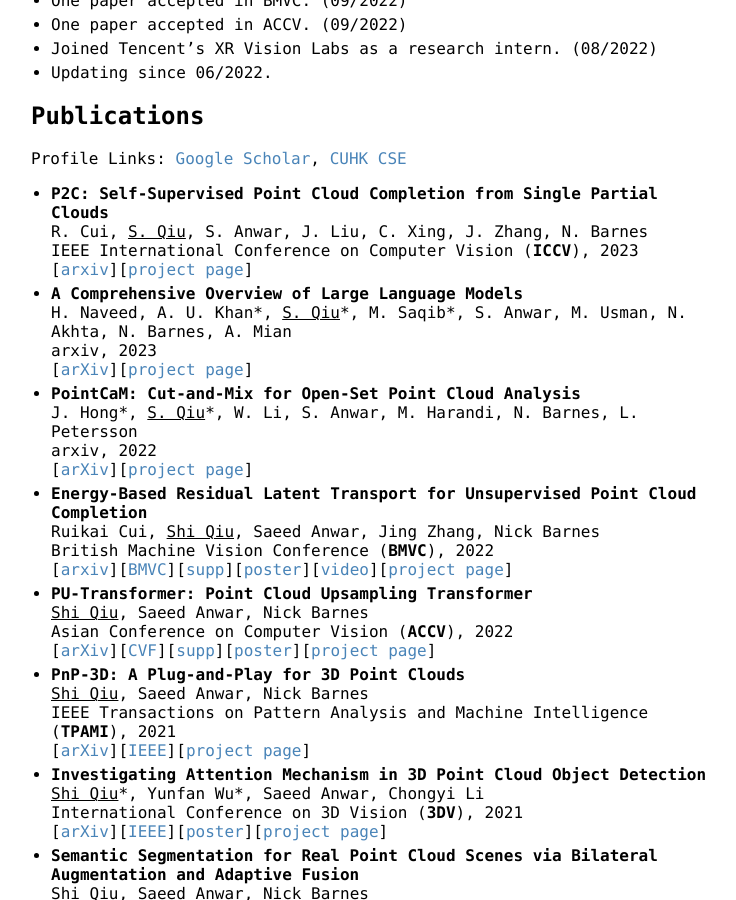
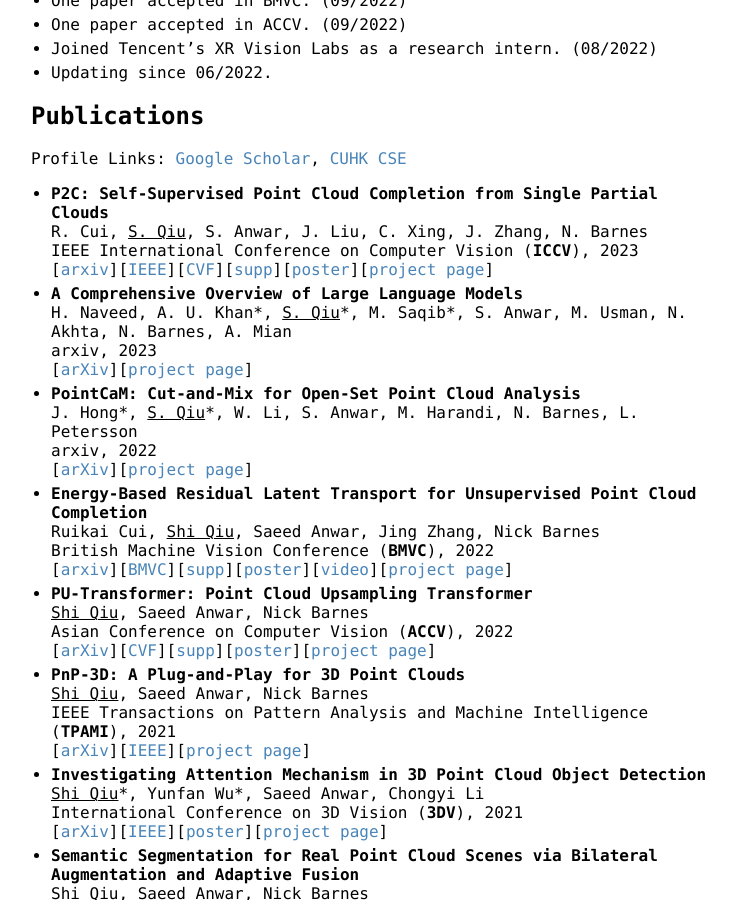
Before and after one commit to ShiQiu0419/ShiQiu0419.github.io, a Jekyll site: the page built from index.md, in a window 1280 px wide and 900 px high, scrolled down 763 px. Shown: the whole window, without its empty margins (259-995 px from the left). Built offline with Jekyll 4.4.1, drawn with Linux system fonts in a browser that asks for light colours; our own code applies the rules of GitHub Pages for plain Markdown files; some of the changed lines change nothing that is shown.

Commit message:
Update index.md

```diff
--- a/index.md
+++ b/index.md
@@ -30,7 +30,7 @@ Profile Links: [Google Scholar](https://scholar.google.com/citations?user=OPNVth
 * **P2C: Self-Supervised Point Cloud Completion from Single Partial Clouds**
 R. Cui, <ins>S. Qiu</ins>, S. Anwar, J. Liu, C. Xing, J. Zhang, N. Barnes
 IEEE International Conference on Computer Vision (**ICCV**), 2023
-[[arxiv](https://arxiv.org/abs/2307.14726)][[project page](https://github.com/CuiRuikai/Partial2Complete)]
+[[arxiv](https://arxiv.org/abs/2307.14726)][[IEEE](https://ieeexplore.ieee.org/document/10376600)][[CVF](https://openaccess.thecvf.com/content/ICCV2023/papers/Cui_P2C_Self-Supervised_Point_Cloud_Completion_from_Single_Partial_Clouds_ICCV_2023_paper.pdf)][[supp](https://openaccess.thecvf.com/content/ICCV2023/supplemental/Cui_P2C_Self-Supervised_Point_ICCV_2023_supplemental.pdf)][[poster](https://github.com/CuiRuikai/Partial2Complete/blob/main/assets/ICCV_Poster.pdf)][[project page](https://github.com/CuiRuikai/Partial2Complete)]
 * **A Comprehensive Overview of Large Language Models**
 H. Naveed, A. U. Khan\*, <ins>S. Qiu</ins>\*, M. Saqib\*, S. Anwar, M. Usman, N. Akhta, N. Barnes, A. Mian
 arxiv, 2023
```
